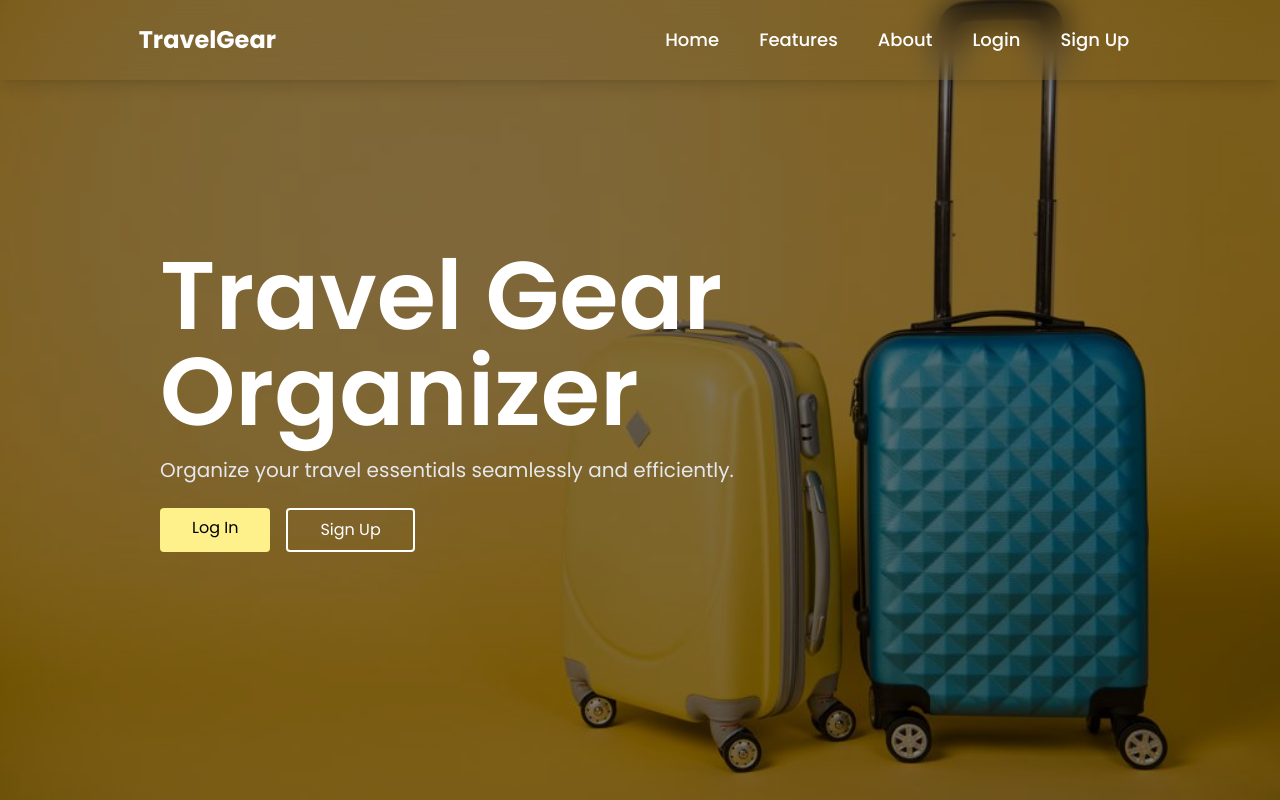
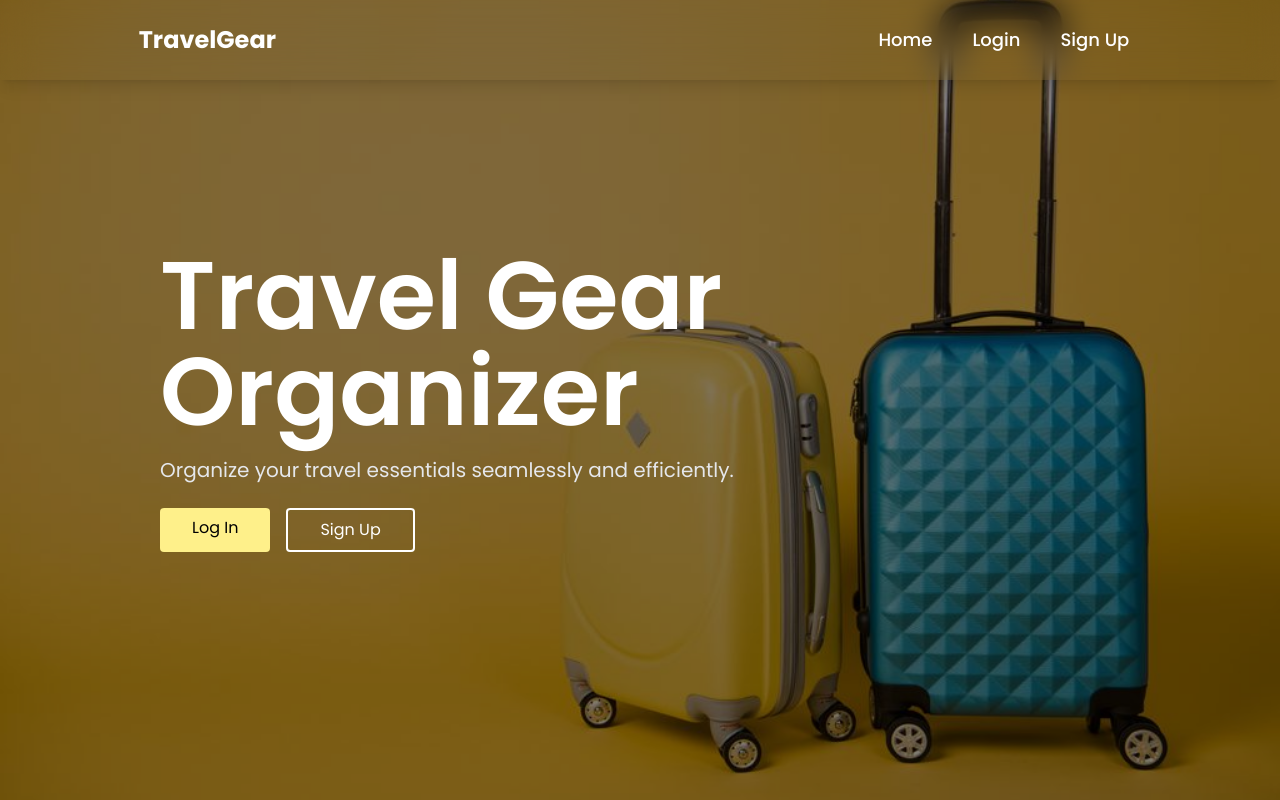
Before and after one commit to qureshikaif/travel-packing-organizer, a React (Create React App) app in the folder client/: page / in a window 1280 px wide. Built offline with nearby package versions, Linux system fonts and the light colour scheme; no server answers.

Commit message:
chore: navbar content

```diff
--- a/client/src/components/navbar.js
+++ b/client/src/components/navbar.js
@@ -1,7 +1,7 @@
 // src/components/Navbar.js
 
-import { useState } from 'react';
-import { Link } from 'react-router-dom';
+import { useState } from "react";
+import { Link } from "react-router-dom";
 
 const Navbar = () => {
   // State to handle mobile menu toggle
@@ -27,18 +27,7 @@ const Navbar = () => {
             >
               Home
             </Link>
-            <Link
-              to="/features"
-              className="text-white hover:text-yellow-400 px-3 py-2 rounded-md text-lg font-medium"
-            >
-              Features
-            </Link>
-            <Link
-              to="/about"
-              className="text-white hover:text-yellow-400 px-3 py-2 rounded-md text-lg font-medium"
-            >
-              About
-            </Link>
+
             <Link
               to="/login"
               className="text-white hover:text-yellow-400 px-3 py-2 rounded-md text-lg font-medium"
@@ -72,7 +61,12 @@ const Navbar = () => {
                   viewBox="0 0 24 24"
                   stroke="currentColor"
                 >
-                  <path strokeLinecap="round" strokeLinejoin="round" strokeWidth={2} d="M4 8h16M4 16h16" />
+                  <path
+                    strokeLinecap="round"
+                    strokeLinejoin="round"
+                    strokeWidth={2}
+                    d="M4 8h16M4 16h16"
+                  />
                 </svg>
               ) : (
                 // Icon when menu is open: Close (X) icon
@@ -83,7 +77,12 @@ const Navbar = () => {
                   viewBox="0 0 24 24"
                   stroke="currentColor"
                 >
-                  <path strokeLinecap="round" strokeLinejoin="round" strokeWidth={2} d="M6 18L18 6M6 6l12 12" />
+                  <path
+                    strokeLinecap="round"
+                    strokeLinejoin="round"
+                    strokeWidth={2}
+                    d="M6 18L18 6M6 6l12 12"
+                  />
                 </svg>
               )}
             </button>
```
